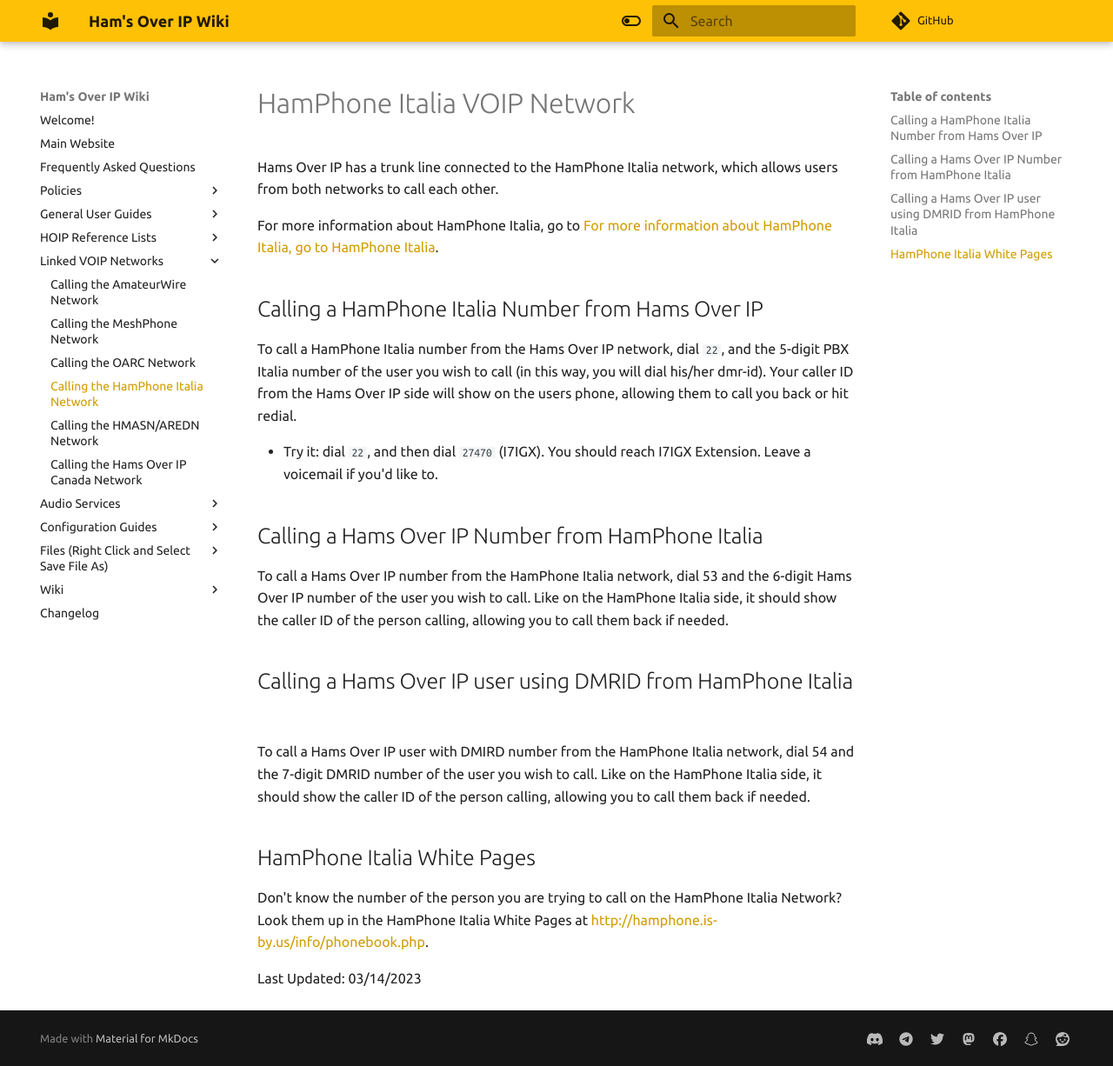
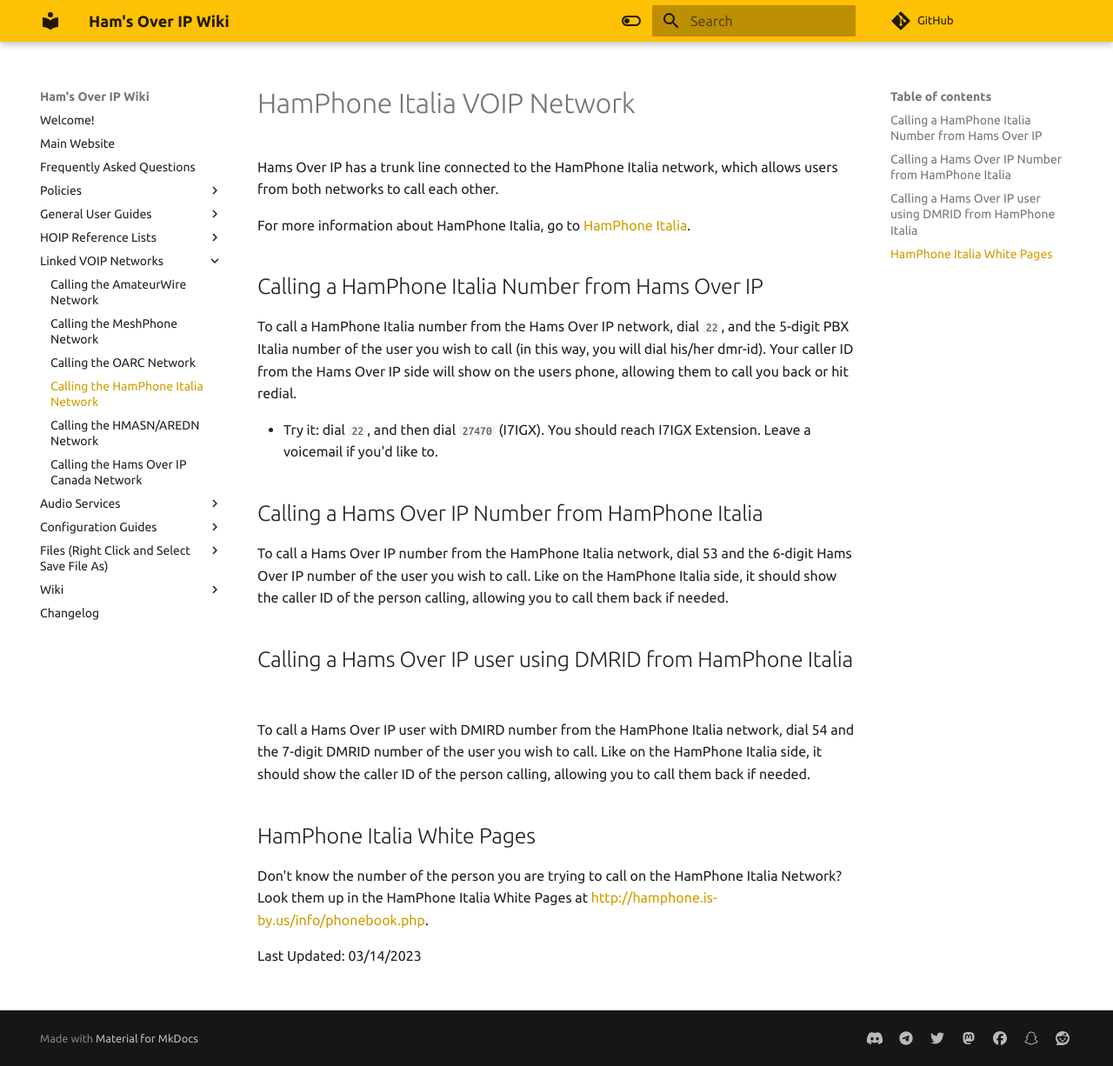
Before and after one commit to hamsoverip/wiki, an MkDocs documentation site: the page built from docs/General/other_systems/hamphone-italia.md, in a window 1280 px wide and 1226 px high. Shown: the whole window at 87% size. Built offline with MkDocs 1.6.1 and Material for MkDocs 9.7.7, drawn with Linux system fonts in a browser that asks for light colours; comment, search, counter and statistics services are not loaded.

Commit message:
Update hamphone-italia.md

```diff
--- a/docs/General/other_systems/hamphone-italia.md
+++ b/docs/General/other_systems/hamphone-italia.md
@@ -2,7 +2,7 @@
 
 Hams Over IP has a trunk line connected to the HamPhone Italia network, which allows users from both networks to call each other.
 
-For more information about HamPhone Italia, go to [For more information about HamPhone Italia, go to HamPhone Italia](http://hamphone.is-by.us/site/).
+For more information about HamPhone Italia, go to [HamPhone Italia](http://hamphone.is-by.us/site/).
 
 ## Calling a HamPhone Italia Number from Hams Over IP
 
```
